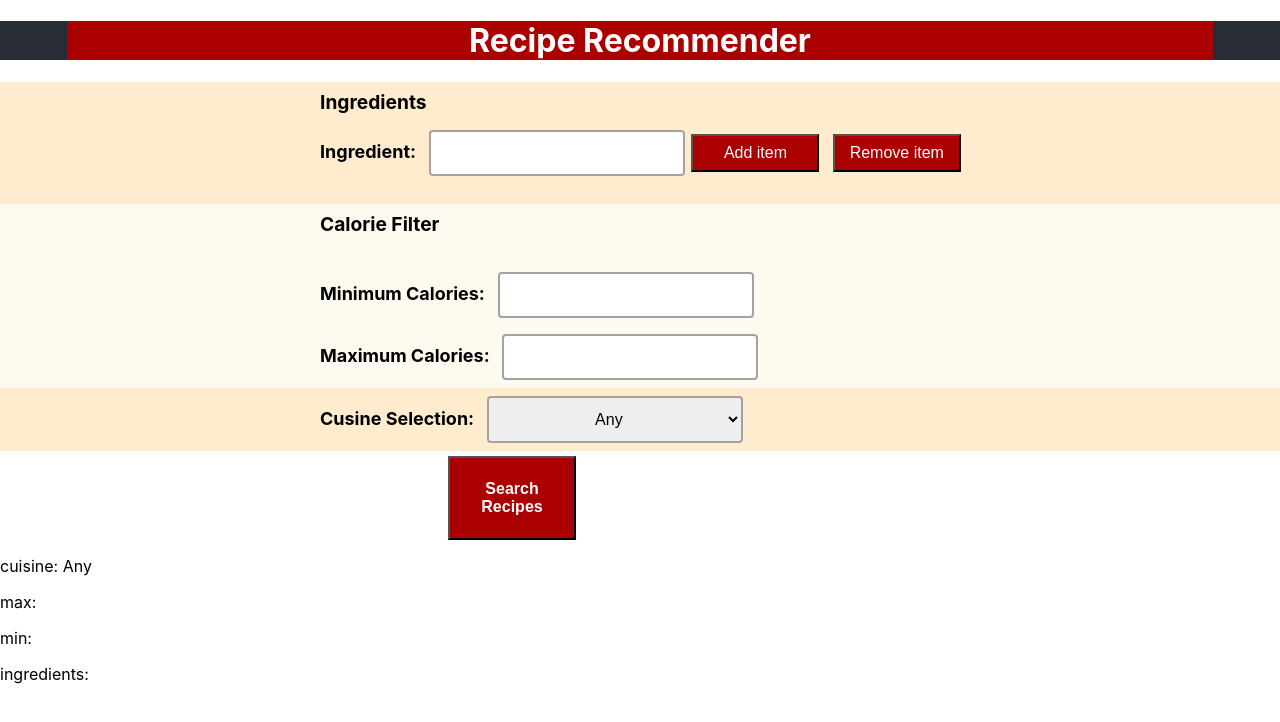
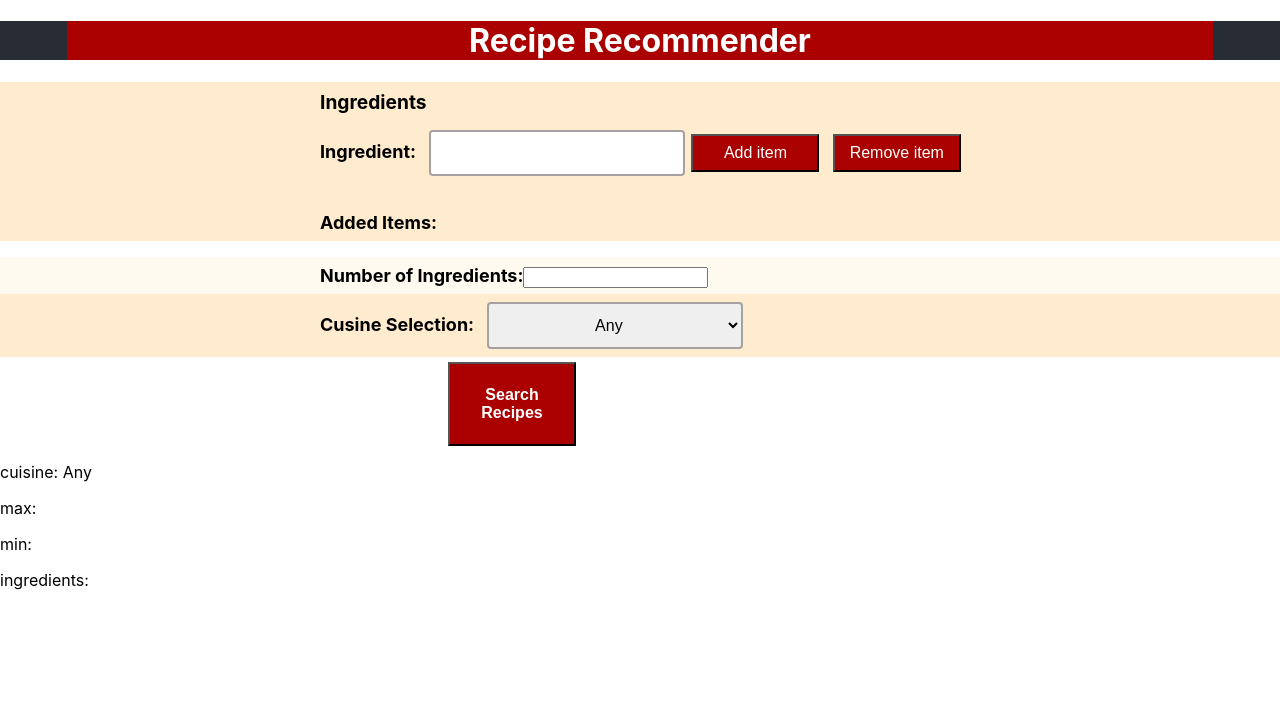
Before and after one commit to gokul-koganti/Recipe_Recommender, a React (Create React App) app: page / in a window 1280 px wide. Shown: the top 722 px of the page. Built offline with nearby package versions, Linux system fonts and the light colour scheme.

Commit message:
Update Form.js

```diff
--- a/src/components/Form.js
+++ b/src/components/Form.js
@@ -6,58 +6,45 @@ class Form extends Component{
         super()
         this.state={
             cuisine : "Any",
-            min_cal : "",
-            max_cal : "",
+            numberIngredients: 0,
             ingredients: new Set()
 
         }
     }
 
 
-    minUpdate = (event) =>{
+    cuisineUpdate = (event) =>{
+        this.setState({
+            cuisine : event.target.value,
+            numberIngredients : this.state.numberIngredients,
+            ingredients : this.state.ingredients
+
+        },()=>console.log(this.state))
+    }
+
+    numberUpdate = (event) =>{
         this.setState({
             cuisine : this.state.cuisine,
-            min_cal : event.target.value,
-            max_cal : this.state.max_cal,
+            numberIngredients: event.target.value,
             ingredients:this.state.ingredients
 
         },()=>console.log(this.state))
     }
 
+    printHander =() => {
+        for (const item of this.state.ingredients) {
+            console.log(1,item)
+          }
 
-
-    maxUpdate = (event) =>{
+    }
+    addHandler = (event)=> {
+        const ingredient = document.getElementById("ingredient").value
         this.setState({
             cuisine : this.state.cuisine,
-            min_cal : this.state.min_cal,
-            max_cal : event.target.value,
-            ingredients:this.state.ingredients
-
-        },()=>console.log(this.state))
-    }
-
-
-    cuisineUpdate = (event) =>{
-        this.setState({
-            cuisine : event.target.value,
-            min_cal : this.state.min_cal,
-            max_cal : this.state.max_cal,
-            ingredients:this.state.ingredients
-
-        },()=>console.log(this.state))
-    }
-
-
-    addHandler = (event)=> {
-        const ingredient = document.getElementById("ingredient").value
-        console.log(ingredient)
-        this.setState({
-            cuisine : this.state.cuisine,
-            min_cal : this.state.min_cal,
-            max_cal : this.state.max_cal,
+            numberIngredients : this.state.numberIngredients,
             ingredients:new Set(this.state.ingredients).add(ingredient)
 
-        },()=>console.log(this.state))
+        },()=>this.printHander(),()=>console.log(this.state))
     }
 
 
@@ -67,16 +54,15 @@ class Form extends Component{
         ingredientList.delete(discardIngredient)
         this.setState({
             cuisine : this.state.cuisine,
-            min_cal : this.state.min_cal,
-            max_cal : this.state.max_cal,
+            numberIngredients : this.state.numberIngredients,
             ingredients: ingredientList
 
-        },()=>console.log(this.state))
+        },()=>this.printHander(),()=>console.log(this.state))
 
     }
 
     handleSubmit = (event) => {
-        this.props.sendFormData(this.state.cuisine, this.state.min_cal,this.state.max_cal,this.state.ingredients)
+        this.props.sendFormData(this.state.cuisine, this.state.numberIngredients,this.state.ingredients)
         // alert(this.state.max_cal)
         // console.log(this.state.ingredients)
     event.preventDefault()
@@ -91,7 +77,7 @@ class Form extends Component{
         "Peruvian","Cuban","Tibetian","Salvadorian","Egyptian","Greek","Belgian","Irish","Welsh","Mormon","Cajun","Portugese",
     "Turkish","Haitian","Tahitian","Kenyan","Korean","Algerian","Nigerian","Libyan"]
         return(
-            <div>
+            <div class="container">
 
                 <form onSubmit={this.handleSubmit}>
 
@@ -102,16 +88,17 @@ class Form extends Component{
                      <input type = "text" id = "ingredient" />
                      <button onClick ={this.addHandler} type="button" > Add item</button>
                      <button onClick ={this.removeHandler} type="button"> Remove item</button><br/><br/>
+                     <label class='sideLabel'>Added Items:</label>
+                    <p id="addedItems"></p>
+                    </div>
+
+                    <div id='FormContainer2'>
+
+                    <label class='sideLabel'> Number of Ingredients: </label>
+                     <input type = "number" id = "NoIngredient" onChange={this.numberUpdate} />
                     </div>
 
 
-                    <div id = 'FormContainer2'>
-                    <label id ='CalorieLabel'> <b>Calorie Filter</b> </label><br/><br/>
-                    <label class='sideLabel'> Minimum Calories: </label>
-                    <input type = "text" value={this.state.min_cal} onChange={this.minUpdate}/><br/>
-                    <label class='sideLabel'> Maximum Calories: </label>
-                     <input type = "text" value={this.state.max_cal} onChange={this.maxUpdate}/><br/>
-                    </div>
 
                     <div id = 'FormContainer3'>
                     <label class='sideLabel'> Cusine Selection: </label>
@@ -121,8 +108,9 @@ class Form extends Component{
                     </select>
                     </div>
 
-
-                <button type="button" id='submit' onClick={this.handleSubmit}  > <h4>Search Recipes</h4> </button>
+                 <div id = 'FormContainer4'>
+                    <button type="button" id='submit' onClick={this.handleSubmit}  > <h4>Search Recipes</h4> </button>
+                    </div>
                 </form>
             </div>
         )
```
